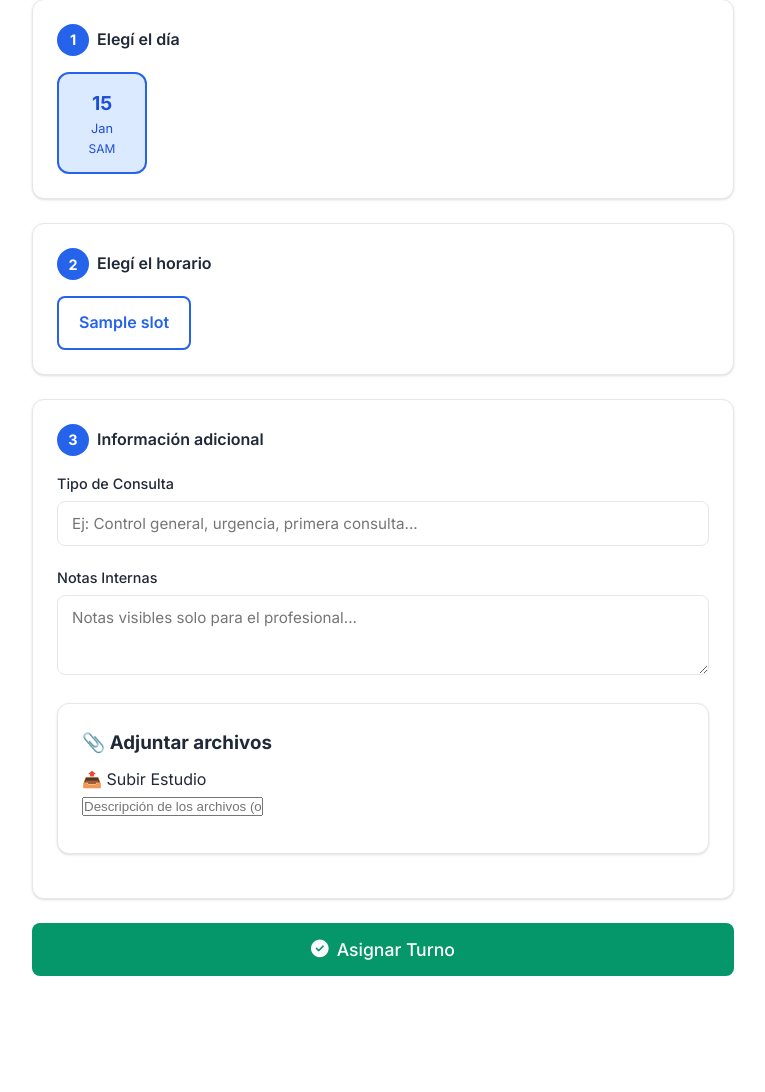
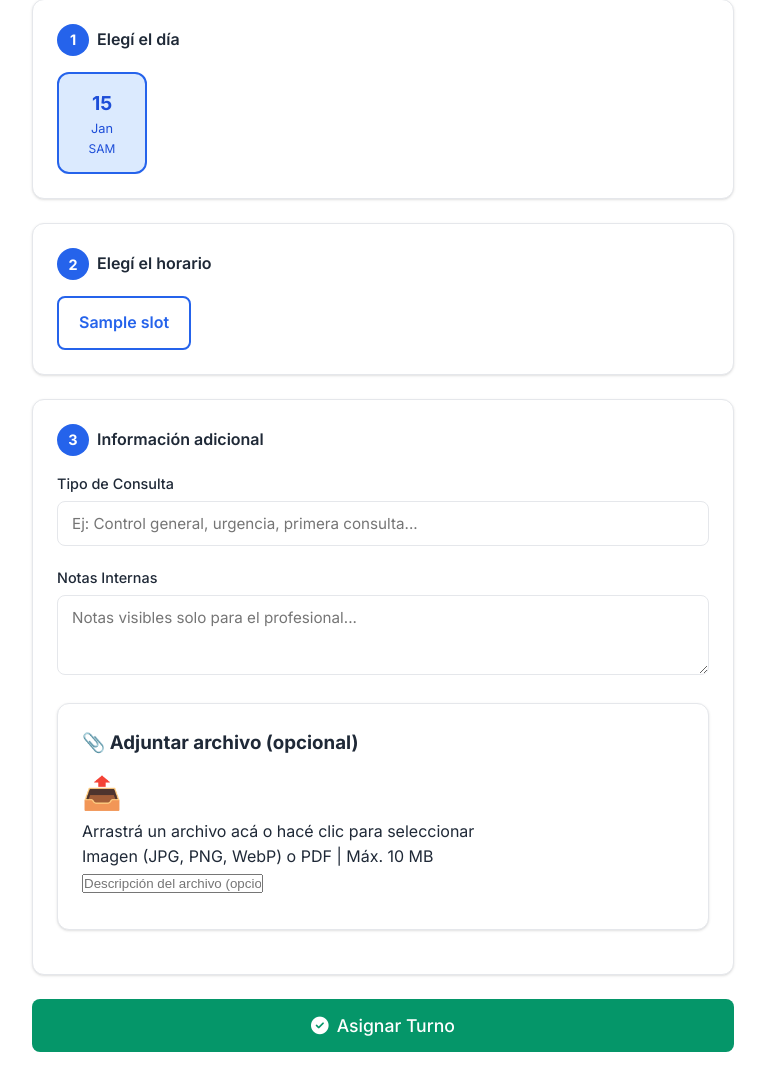
Before and after one commit to Facureif/Gesti-n-de-turnos-con-historia-cl-nica, a Django app: template turnos_profesionales/templates/turnos_profesionales/asignar_turno.html in a window 1280 px wide. Shown: the part 316-1408 px from the top of the page, without its empty margins (257-1022 px from the left). Before the commit the page ends 1292 px from the top, so only its background shows below. Run offline with Django 5.2, Linux system fonts and the light colour scheme; the template is opened without the code that fills it: most values are stand-ins (such as "Sample title", 1, 10 or a date in 2020).

Commit message:
imagenes y pdf para asignar turnos

```diff
--- a/turnos_profesionales/templates/turnos_profesionales/asignar_turno.html
+++ b/turnos_profesionales/templates/turnos_profesionales/asignar_turno.html
@@ -144,24 +144,29 @@
                 </div>
 
                 <div class="card" style="margin-bottom: 20px;">
-                    <h3 style="margin-bottom: 10px;">📎 Adjuntar archivos</h3>
+                    <h3 style="margin-bottom: 10px;">📎 Adjuntar archivo (opcional)</h3>
 
+                    <!-- Zona de arrastrar y soltar (solo un archivo) -->
                     <div id="drop-zone" class="drop-zone"
                         ondrop="handleDrop(event)"
                         ondragover="handleDragOver(event)"
-                        onclick="document.getElementById('archivos-input').click()">
-                        📤 Subir Estudio
+                        onclick="document.getElementById('archivo-input').click()">
+                        <div style="font-size: 2em;">📤</div>
+                        <p class="drop-zone-text">Arrastrá un archivo acá o hacé clic para seleccionar</p>
+                        <p class="drop-zone-hint">Imagen (JPG, PNG, WebP) o PDF | Máx. 10 MB</p>
                     </div>
 
-                    <input type="file" name="archivos" id="archivos-input" multiple accept="image/*"
-                        style="display: none;" onchange="mostrarPrevia(this.files)">
+                    <!-- Input oculto que acepta un solo archivo -->
+                    <input type="file" name="archivo" id="archivo-input" accept="image/*,.pdf"
+                        style="display: none;">
 
+                    <!-- Previa de la imagen seleccionada -->
                     <div id="previa-container" class="previa-container"></div>
 
                     <div style="margin-bottom: 10px;">
                         <input type="text" name="descripcion_archivo"
                             class="form-input"
-                            placeholder="Descripción de los archivos (opcional)">
+                            placeholder="Descripción del archivo (opcional)">
                     </div>
                 </div>
             </div>
@@ -207,5 +212,69 @@ document.addEventListener('DOMContentLoaded', function() {
         if (primerDia) primerDia.classList.add('seleccionado');
     }
 });
+
+const dropZone = document.getElementById('drop-zone');
+const fileInput = document.getElementById('archivo-input');
+const previewContainer = document.getElementById('previa-container');
+
+// Único lugar donde se actualiza la previsualización
+fileInput.addEventListener('change', function() {
+    mostrarPrevia(this.files);
+});
+
+function handleDragOver(e) {
+    e.preventDefault();
+    e.stopPropagation();
+    dropZone.classList.add('drag-over');
+}
+
+function handleDrop(e) {
+    e.preventDefault();
+    e.stopPropagation();
+    dropZone.classList.remove('drag-over');
+
+    if (e.dataTransfer.files.length > 0) {
+        const file = e.dataTransfer.files[0];
+        const dt = new DataTransfer();
+        dt.items.add(file);
+        fileInput.files = dt.files;               // asigna los archivos
+        fileInput.dispatchEvent(new Event('change')); // dispara el evento change (solo una vez)
+        // No llamamos a mostrarPrevia aquí para evitar duplicados
+    }
+}
+
+// Limpiar estilo al salir del drop
+dropZone.addEventListener('dragleave', function() {
+    this.classList.remove('drag-over');
+});
+
+function mostrarPrevia(files) {
+    previewContainer.innerHTML = '';   // limpia cualquier previa anterior
+    if (files.length === 0) return;
+
+    const file = files[0];
+    if (file.type.startsWith('image/')) {
+        const reader = new FileReader();
+        reader.onload = function(e) {
+            const div = document.createElement('div');
+            div.className = 'previa-item';
+            div.innerHTML = `<img src="${e.target.result}" alt="preview">
+                             <button type="button" class="btn-eliminar" onclick="eliminarArchivo()">✕</button>`;
+            previewContainer.appendChild(div);
+        };
+        reader.readAsDataURL(file);
+    } else {
+        // Si no es imagen, mostramos el nombre
+        previewContainer.innerHTML = `<div class="previa-item" style="display:flex; align-items:center; justify-content:center; background:var(--bg-alt);">
+            <span style="font-size:0.8rem;">${file.name}</span>
+            <button type="button" class="btn-eliminar" onclick="eliminarArchivo()">✕</button>
+        </div>`;
+    }
+}
+
+function eliminarArchivo() {
+    fileInput.value = '';  // Limpiar input
+    previewContainer.innerHTML = '';
+}
 </script>
 {% endblock %}
```
Also changed, not shown: turnos_profesionales/views.py (+3 -4 lines), db.sqlite3.
